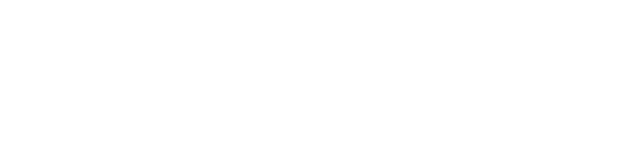
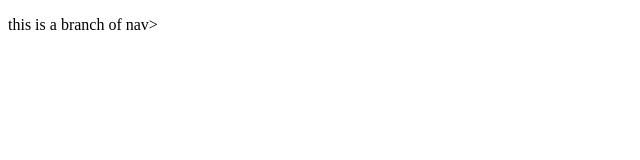
Before and after one commit to SaraCanfield/new-project, a plain HTML site: page index.html in a window 1280 px wide. Shown: the whole page, without its empty margins (0-640 px from the left). Drawn offline with Linux system fonts and the light colour scheme.

Commit message:
added nav stuff

```diff
--- a/index.html
+++ b/index.html
@@ -4,6 +4,7 @@
 	<title>first one</title>
 </head>
 <body>
+	<p> this is a branch of nav>
 
 </body>
 </html>
```
